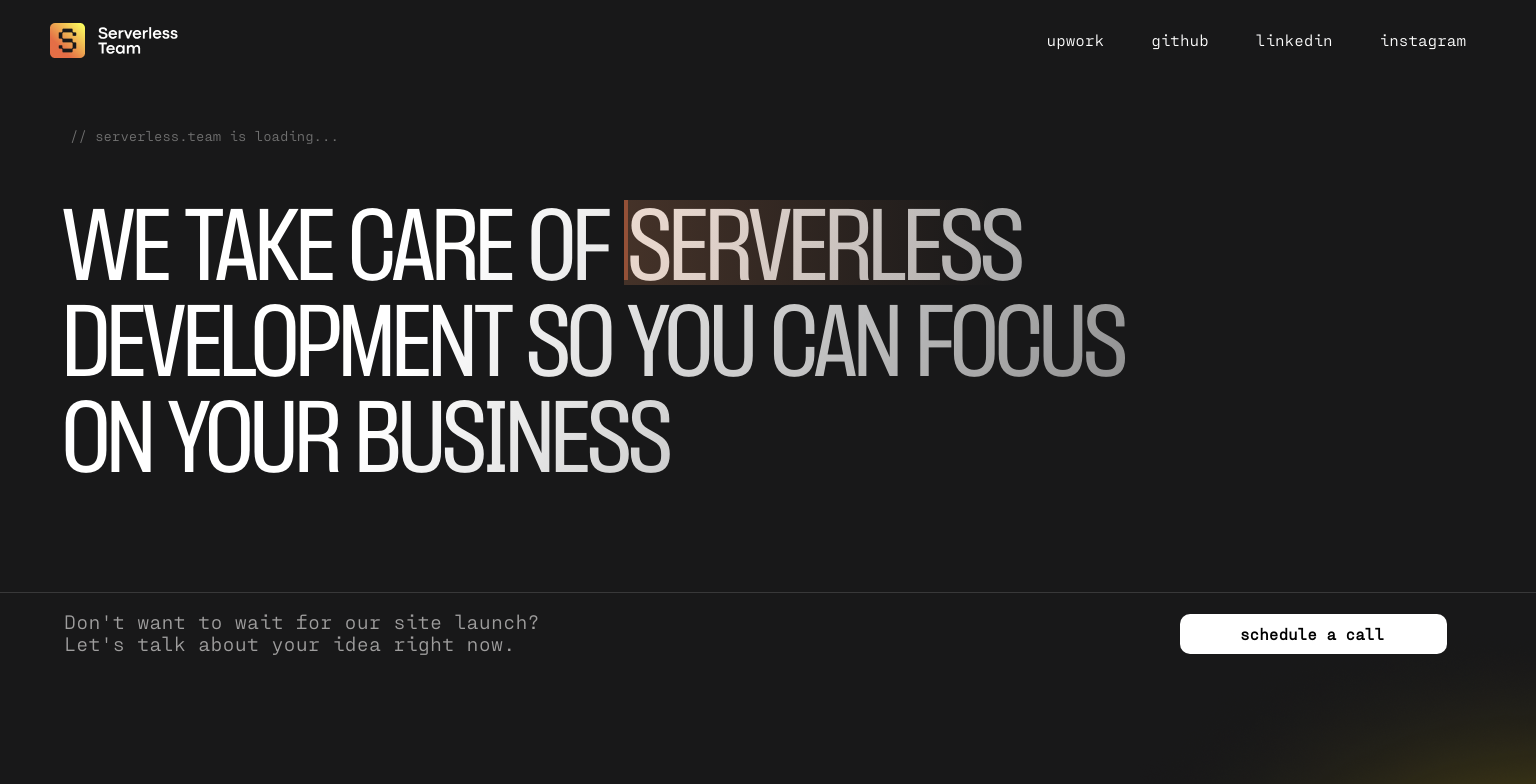
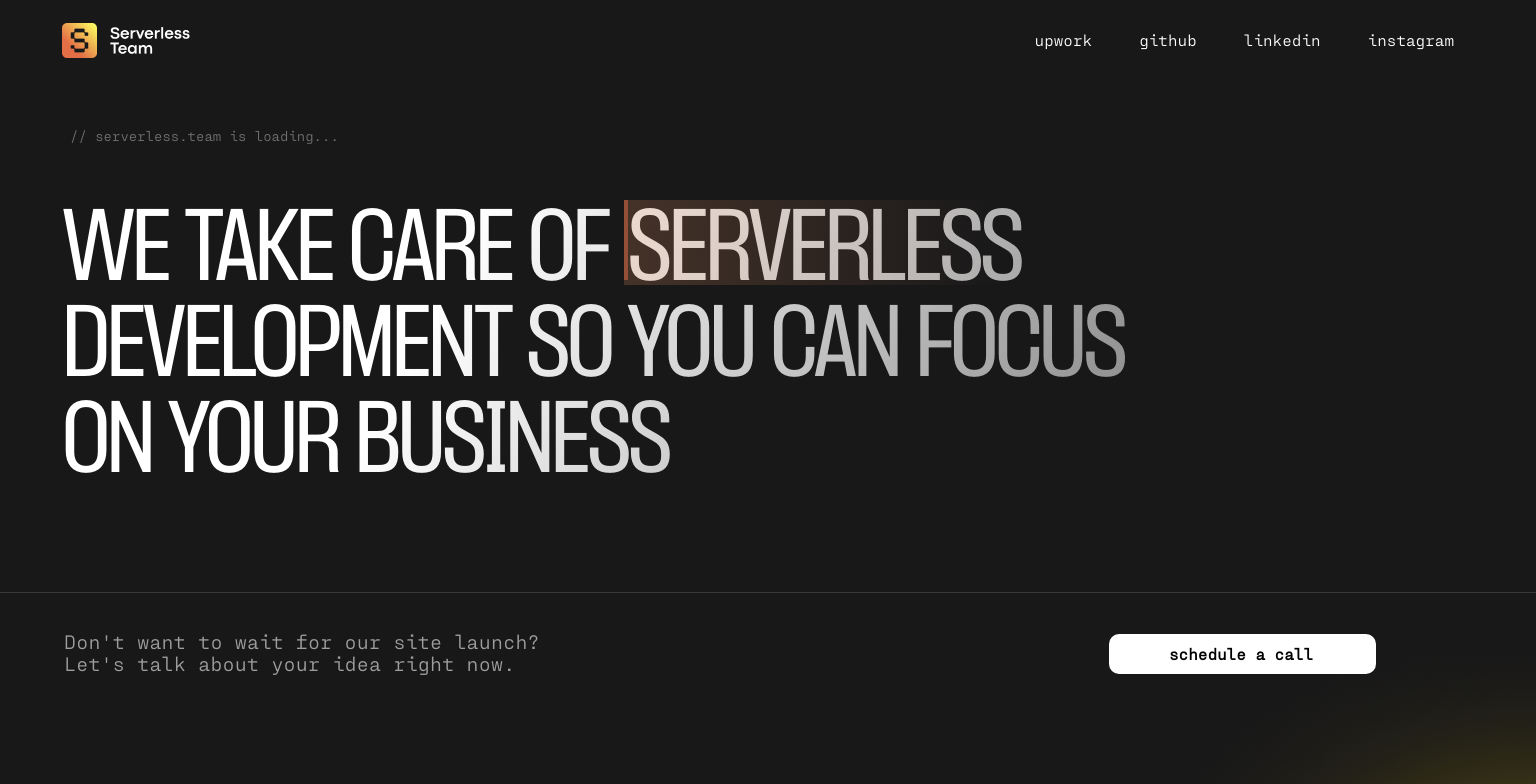
Before and after one commit to AlexRybakow/serverless-loader, a React (Create React App) app: page / in a window 1536 px wide. Shown: the top 784 px of the page. Built offline with nearby package versions, Linux system fonts and the light colour scheme.

Commit message:
button styling

```diff
--- a/src/App.jsx
+++ b/src/App.jsx
@@ -1,24 +1,9 @@
-import React, { useState } from 'react';
+import React from 'react';
 import './app.scss'
-import { Main } from './components/Main/PageBody/Page';
-import { Footer } from './components/Footer/Footer';
-import { MobileMenu } from './components/MobileMenu/MobileMenu';
-import { Header } from './components/Header/Header';
+import { Loader } from './components/Loader/Loader';
 import { Helmet } from 'react-helmet';
 
 const App = () => {
-  const [menuOpened, setMenuOpened] = useState(false);
-
-  const handleOpenMenu = () => {
-    setMenuOpened(true);
-    document.body.style.overflow = 'hidden';
-  };
-
-  const handleCloseMenu = () => {
-    setMenuOpened(false);
-    document.body.style.overflow = 'auto';
-  };
-
   return (
     <>
       <Helmet>
@@ -26,10 +11,7 @@ const App = () => {
         <meta name="description" content="Transform your business with our high-class serverless consulting services. Maximize efficiency and minimize costs. Contact our experts now." />
       </Helmet>
       <div className="app">
-        <Header openMenu={handleOpenMenu} />
-        <MobileMenu isMenuOpened={menuOpened} closeMenu={handleCloseMenu} />
-        <Main />
-        <Footer />
+        <Loader />
       </div>
     </>
   );
--- a/src/components/Footer/Footer.scss
+++ b/src/components/Footer/Footer.scss
@@ -10,12 +10,11 @@
   flex-wrap: wrap;
   overflow: hidden;
   padding: 20px 20px 35px 20px;
-
+  height: 26vh;
   background-color: #181819;
   @media (min-width: 1020px)  {
     padding: 10px 0 0 50px;
     border-top: 1px solid rgba(159, 158, 158, 0.24);
-    height: 26vh;
   }
   &__container {
           display: flex;
@@ -43,12 +42,19 @@
             left: 64px;
             top: 545px;
           }
-          @media (min-width: 1300px)  {
+          @media (min-width: 1300px) and (max-width: 1380px)  {
             position: absolute;
             width: 532px;
             height: 44px;
             left: 64px;
-            top: 610px;
+            top: 575px;
+          }
+          @media (min-width: 1380px)  {
+            position: absolute;
+            width: 532px;
+            height: 44px;
+            left: 64px;
+            top: 630px;
           }
 
           &__text {
@@ -98,12 +104,19 @@
             left: 1000px;
             top: 580px;
            }
-           @media (min-width: 1380px) {
+           @media (min-width: 1380px) and (max-width: 1445px) {
             position: absolute;
             width: 267px;
             height: 40px;
             left: 1180px;
             top: 614px;
            }
+           @media (min-width: 1445px) and (min-height: 735px){
+            position: absolute;
+            width: 267px;
+            height: 40px;
+            left: 1109px;
+            top: 634px;
+           }
         }
 }
--- a/src/components/Header/Header.scss
+++ b/src/components/Header/Header.scss
@@ -18,7 +18,7 @@
     justify-content: space-between;
     height: 80px;
     width: 100%;
-    padding: 28px 50px;
+    padding: 28px 62px;
     box-shadow: 0px -2px 4px 0px #00000040;
     background-color:#181819;
   }
--- a/src/components/Loader/Loader.jsx
+++ b/src/components/Loader/Loader.jsx
@@ -1,5 +1,4 @@
 import React, { useState } from 'react';
-import './Loader.scss'
 import { Main } from '../Main/PageBody/Page';
 import { Footer } from '../Footer/Footer';
 import { MobileMenu } from '../MobileMenu/MobileMenu';
@@ -21,9 +20,6 @@ export const Loader = () => {
   return (
       <section className="loader__text">
         <Header openMenu={handleOpenMenu} />
-        {/* <p>
-        // serverless.team is loading...
-      </p> */}
         <MobileMenu isMenuOpened={menuOpened} closeMenu={handleCloseMenu} />
         <Main />
         <Footer />
--- a/src/components/Loader/Loader.scss
+++ /dev/null
@@ -1,6 +0,0 @@
-.loader {
-    &__text {
-        background: cyan;
-        color: gray;
-    }
-}
--- a/src/components/Main/PageBody/Page.scss
+++ b/src/components/Main/PageBody/Page.scss
@@ -21,15 +21,15 @@
   justify-content: flex-start;
   background-color: #181819;
   padding: 20px 20px 30px;
+  height: 64vh;
 
   @media (min-width: 1280px)  {
     padding-top: 20px;
-    height: 64vh;
   }
 
   @media (min-width: 1020px) and (max-width: 1290px) {
     padding-bottom: 10px;
-    height: 63vh;
+    // height: 63vh;
   }
 
   &__text {
```
